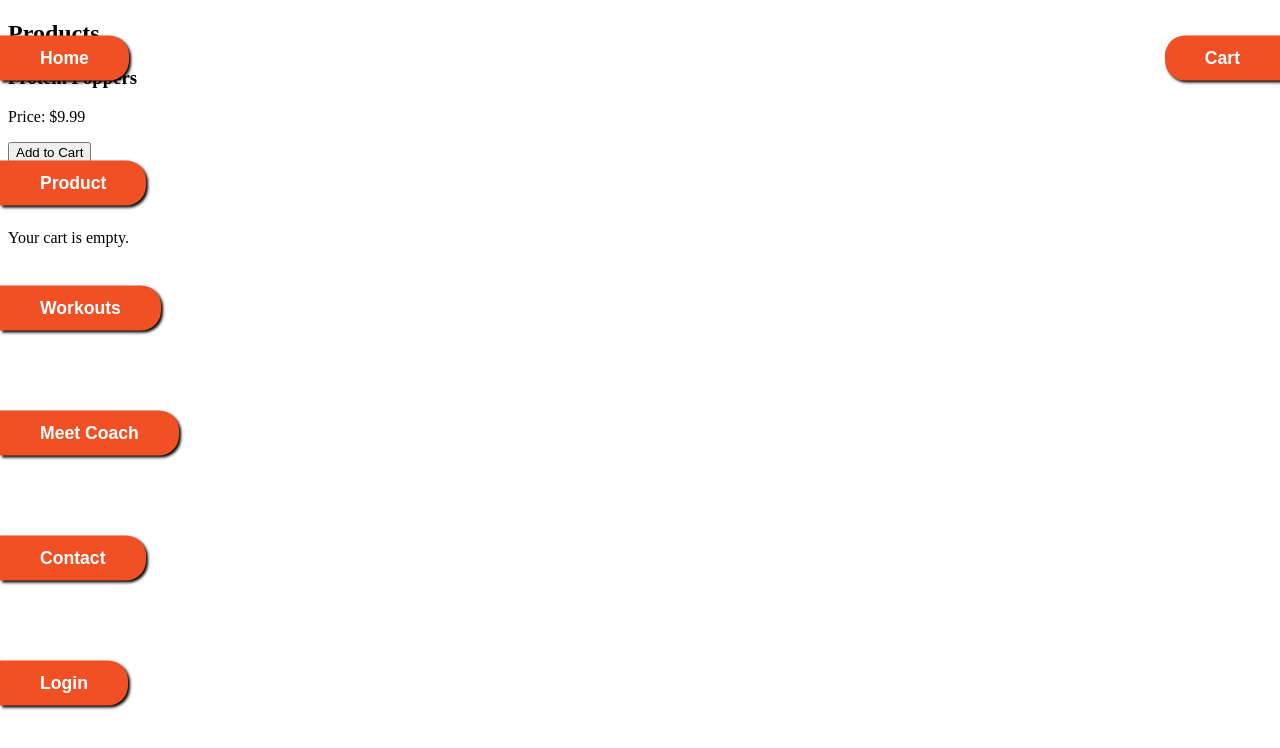
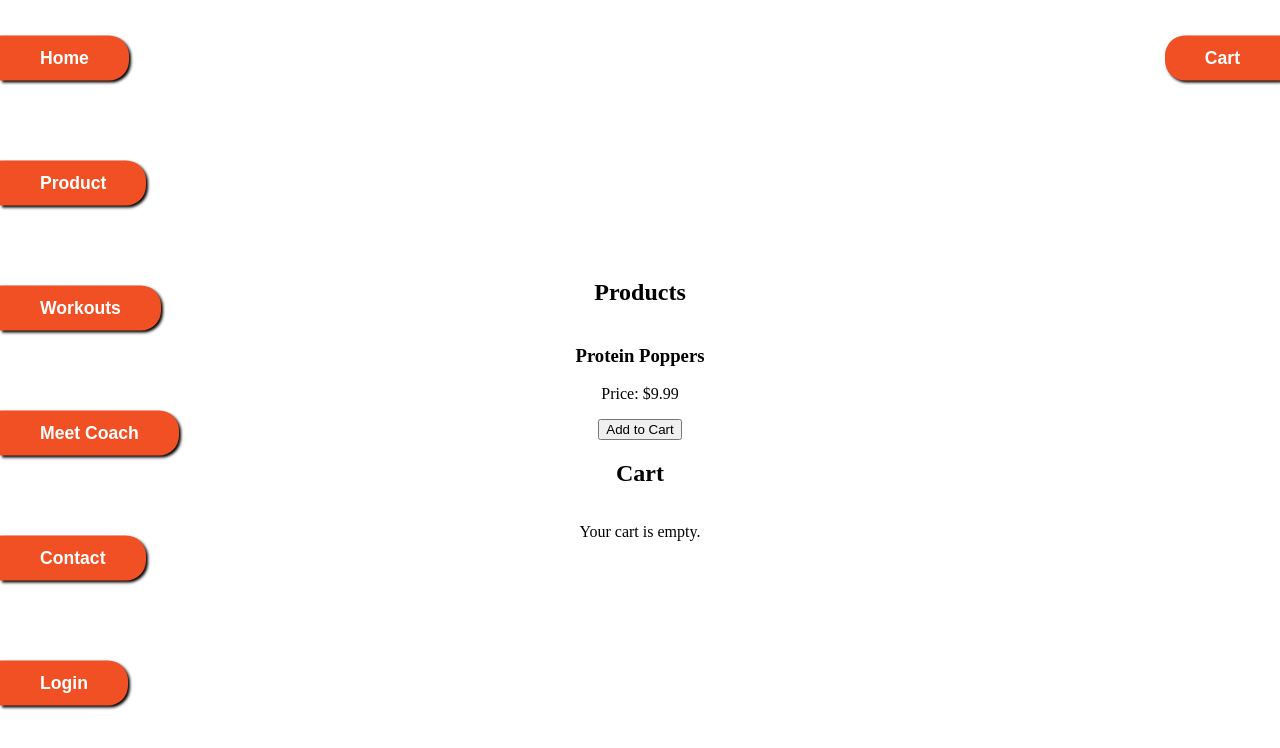
Before and after one commit to DAlbanese5/Wolffpack-fitness, a React (Vite) app in the folder myapp-backend/myapp-frontend/: page /products in a window 1280 px wide. Shown: the top 748 px of the page. Built offline with nearby package versions, Linux system fonts and the light colour scheme.

Commit message:
centered product

```diff
--- a/myapp-backend/myapp-frontend/src/App.css
+++ b/myapp-backend/myapp-frontend/src/App.css
@@ -191,3 +191,14 @@
 .register-form {
     color: aqua;
 }
+
+
+/* Product page info */
+.product-container {
+    display: flex;
+    flex-direction: column; /* Stack elements vertically */
+    align-items: center; /* Center items horizontally */
+    justify-content: center; /* Center items vertically */
+    height: 100vh; /* Make the container full height of the viewport */
+    text-align: center; /* Center text inside the container */
+  }
--- a/myapp-backend/myapp-frontend/src/components/Navbar.jsx
+++ b/myapp-backend/myapp-frontend/src/components/Navbar.jsx
@@ -8,7 +8,7 @@ const Navbar = () => {
         <Link to="/">
           <button>Home</button>
         </Link>
-        <Link to="/product">
+        <Link to="/products">
           <button>Product</button>
         </Link>
         <Link to="/workouts">
--- a/myapp-backend/myapp-frontend/src/components/products.jsx
+++ b/myapp-backend/myapp-frontend/src/components/products.jsx
@@ -18,7 +18,7 @@ const Products = () => {
   };
 
   return (
-    <div>
+    <div className="product-container">
       <h2>Products</h2>
       <div>
         <h3>{products.name}</h3>
```
